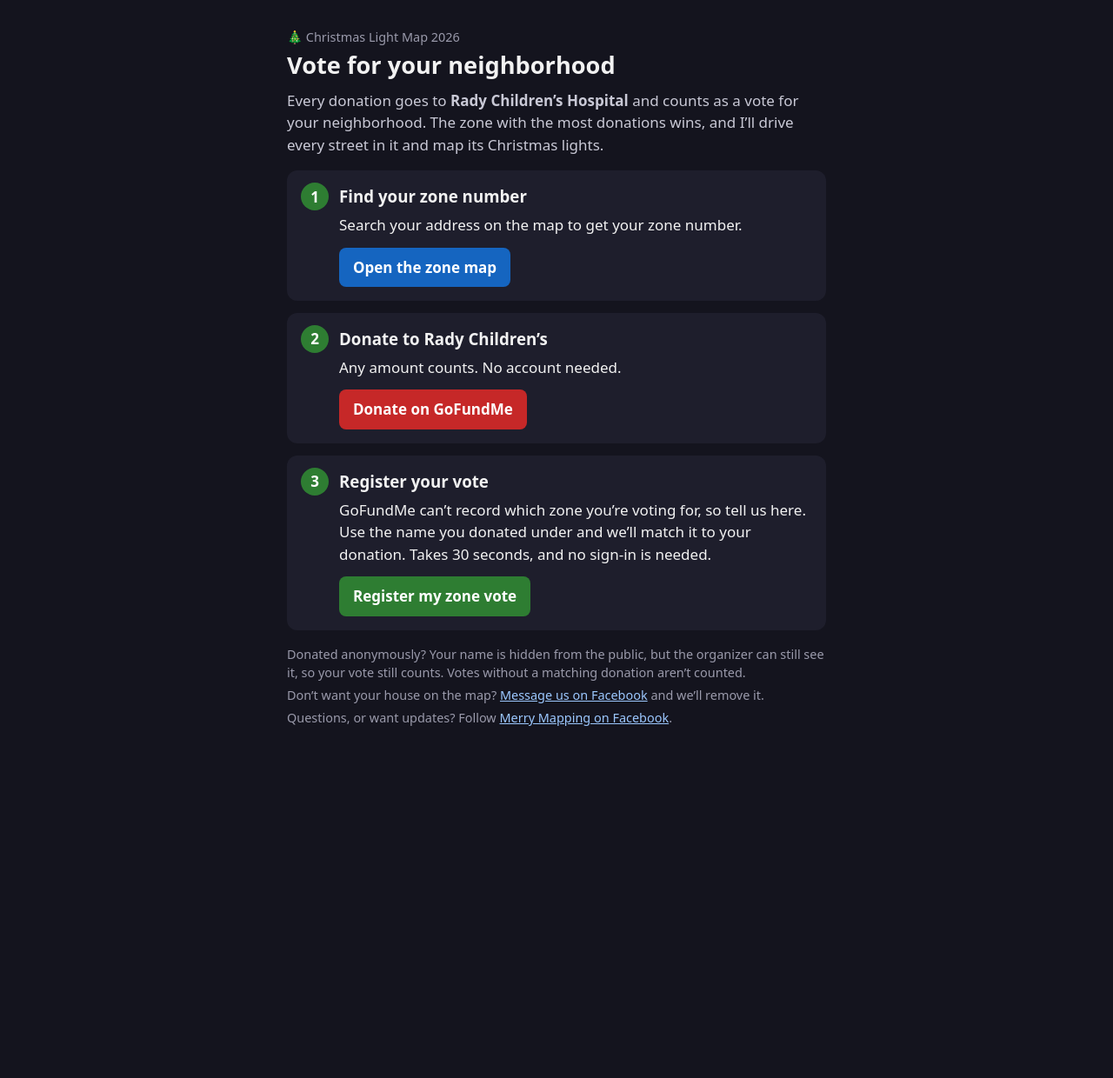
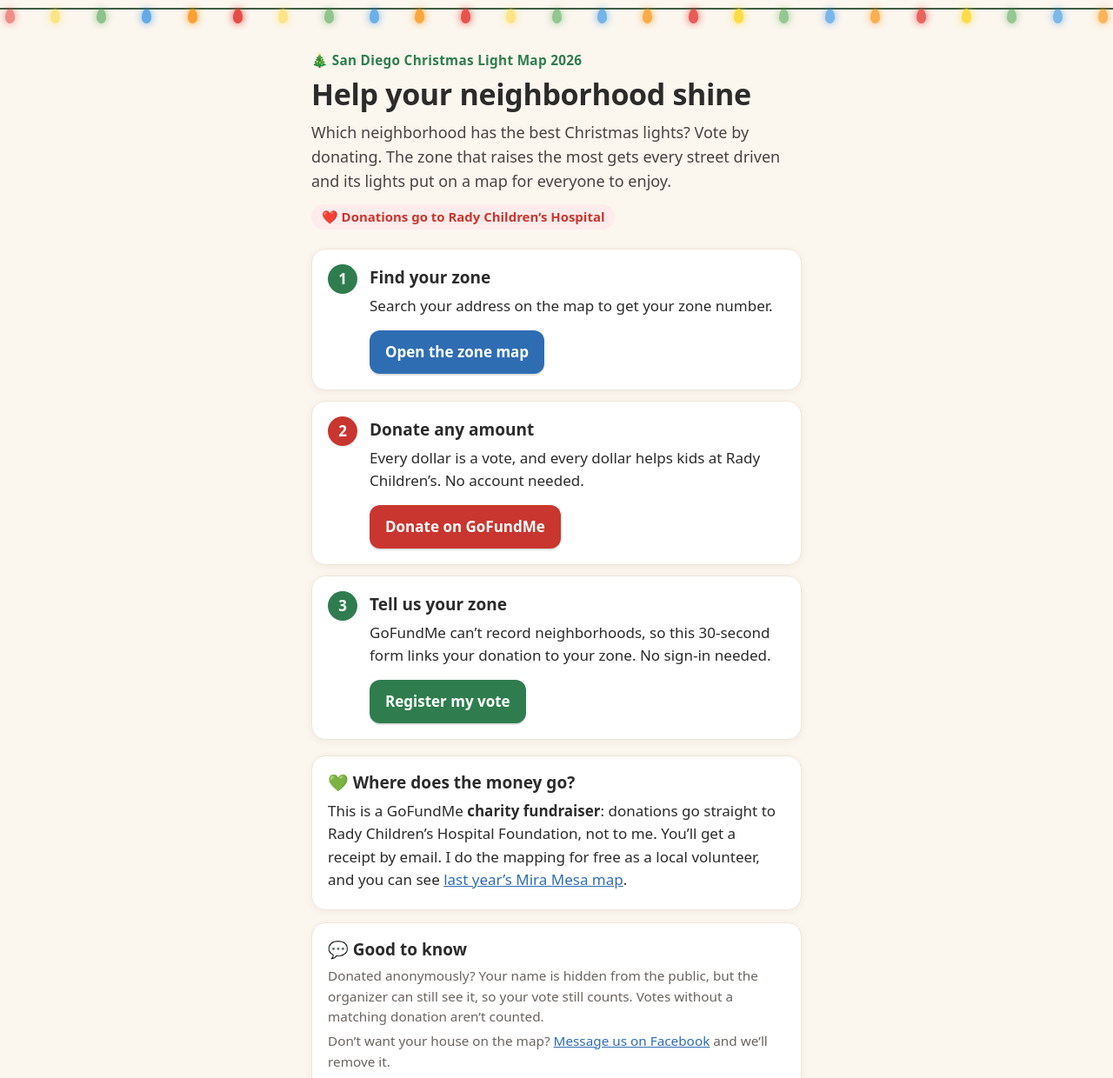
Before and after one commit to tim-fan/festivity-site, a plain HTML site: page 2026/vote/index.html in a window 1280 px wide. Shown: the top 1240 px of the page at 87% size. Before the commit the page ends 901 px from the top, so only its background shows below. Drawn offline with Linux system fonts and the light colour scheme.

Commit message:
Restyle vote page: light festive theme, friendlier copy, where-the-money-goes section
Co-Authored-By: Claude Opus 5.5 <noreply@anthropic.com>

```diff
--- a/2026/vote/index.html
+++ b/2026/vote/index.html
@@ -3,44 +3,71 @@
 <meta name="viewport" content="width=device-width,initial-scale=1">
 <title>Vote for your neighborhood – Christmas Light Map 2026</title>
 <meta name="description" content="Donate to Rady Children's Hospital and vote for which San Diego neighborhood gets its Christmas lights mapped.">
+<meta property="og:title" content="Which San Diego neighborhood has the best Christmas lights?">
+<meta property="og:description" content="Donate to Rady Children's Hospital to vote. The winning neighborhood gets every street's lights mapped.">
 <style>
- body{margin:0;background:#14141e;color:#f2f2f2;font:17px/1.5 system-ui,sans-serif}
- main{max-width:620px;margin:0 auto;padding:28px 18px 60px}
- h1{font-size:1.6em;line-height:1.2;margin:.2em 0 .4em}
- .lead{color:#c9c9d6}
- ol{padding:0;list-style:none;counter-reset:s}
- ol>li{counter-increment:s;background:#1e1e2c;border-radius:12px;padding:16px 16px 16px 60px;margin:14px 0;position:relative}
- ol>li::before{content:counter(s);position:absolute;left:16px;top:14px;width:32px;height:32px;border-radius:50%;background:#2e7d32;color:#fff;
+ :root{--bg:#fbf6ee;--card:#fff;--ink:#2b2b2b;--soft:#6b6460;--red:#c8362f;--green:#2f7d4f;--blue:#2f6db3;--line:#efe6da}
+ *{box-sizing:border-box}
+ body{margin:0;background:var(--bg);color:var(--ink);font:17px/1.55 system-ui,-apple-system,"Segoe UI",Roboto,sans-serif}
+ .lights{display:flex;justify-content:space-between;padding:0 6px;height:34px;overflow:hidden;
+   background:linear-gradient(transparent 9px,#3d5a40 9px,#3d5a40 11px,transparent 11px)}
+ .lights span{width:11px;height:17px;margin-top:10px;border-radius:50% 50% 50% 50%/60% 60% 40% 40%;background:var(--c);
+   box-shadow:0 0 10px var(--c);animation:glow 2.4s ease-in-out var(--d) infinite alternate}
+ @keyframes glow{from{opacity:.55}to{opacity:1}}
+ @media (prefers-reduced-motion:reduce){.lights span{animation:none}}
+ main{max-width:600px;margin:0 auto;padding:18px 18px 56px}
+ .kicker{color:var(--green);font-weight:600;font-size:.9em;letter-spacing:.02em;margin:6px 0 0}
+ h1{font-size:2em;line-height:1.15;margin:.2em 0 .35em;letter-spacing:-.01em}
+ .lead{font-size:1.06em;color:#4a4440;margin:0 0 6px}
+ .rady{display:inline-block;background:#fdeceb;color:var(--red);border-radius:999px;padding:3px 12px;font-weight:600;font-size:.88em;margin:6px 0 4px}
+ #zone-box{display:none;background:#fff8e1;border:2px dashed #f2c94c;border-radius:14px;padding:12px 16px;margin:16px 0 4px;font-size:1.05em}
+ #zone-box b{color:#9a6b00}
+ ol{padding:0;list-style:none;counter-reset:s;margin:18px 0}
+ ol>li{counter-increment:s;background:var(--card);border:1px solid var(--line);border-radius:16px;padding:18px 18px 18px 66px;margin:12px 0;position:relative;
+   box-shadow:0 2px 10px rgba(80,50,20,.06)}
+ ol>li::before{content:counter(s);position:absolute;left:18px;top:17px;width:34px;height:34px;border-radius:50%;background:var(--green);color:#fff;
    font-weight:700;display:flex;align-items:center;justify-content:center}
- h2{font-size:1.1em;margin:0 0 .3em}
- p{margin:.3em 0}
- .btn{display:inline-block;margin-top:8px;padding:10px 16px;border-radius:8px;background:#2e7d32;color:#fff;text-decoration:none;font-weight:600}
- .btn.blue{background:#1565c0}.btn.red{background:#c62828}
- .btn.disabled{background:#555;pointer-events:none}
- #zone-box{display:none;background:#33301a;border:1px solid #ffd54f;border-radius:10px;padding:10px 14px;margin:12px 0}
- #zone-box b{color:#ffd54f}
- small,.fine{color:#9a9aab;font-size:.85em}
- a{color:#9cc8ff}
+ ol>li:nth-child(2)::before{background:var(--red)}
+ h2{font-size:1.12em;margin:0 0 .2em}
+ p{margin:.25em 0}
+ .btn{display:inline-block;margin-top:10px;padding:12px 18px;border-radius:12px;background:var(--green);color:#fff;text-decoration:none;font-weight:600;
+   box-shadow:0 2px 0 rgba(0,0,0,.12)}
+ .btn:hover{filter:brightness(1.07)} .btn.blue{background:var(--blue)} .btn.red{background:var(--red)}
+ .card{background:var(--card);border:1px solid var(--line);border-radius:16px;padding:16px 18px;margin:14px 0;box-shadow:0 2px 10px rgba(80,50,20,.05)}
+ .card h2{display:flex;gap:8px;align-items:center}
+ .fine{color:var(--soft);font-size:.9em}
+ a{color:var(--blue)}
+ footer{text-align:center;color:var(--soft);font-size:.88em;margin-top:26px}
 </style></head>
-<body><main>
-<p class="fine">&#127876; Christmas Light Map 2026</p>
-<h1>Vote for your neighborhood</h1>
-<p class="lead">Every donation goes to <b>Rady Children&rsquo;s Hospital</b> and counts as a vote for your neighborhood. The zone with the most donations wins, and I&rsquo;ll drive every street in it and map its Christmas lights.</p>
-<div id="zone-box">You&rsquo;re voting for <b id="zone-label"></b>.</div>
+<body>
+<div class="lights" aria-hidden="true"><span style="--c:#e53935;--d:0.00s"></span><span style="--c:#fdd835;--d:0.37s"></span><span style="--c:#43a047;--d:0.74s"></span><span style="--c:#1e88e5;--d:1.11s"></span><span style="--c:#fb8c00;--d:1.48s"></span><span style="--c:#e53935;--d:1.85s"></span><span style="--c:#fdd835;--d:0.22s"></span><span style="--c:#43a047;--d:0.59s"></span><span style="--c:#1e88e5;--d:0.96s"></span><span style="--c:#fb8c00;--d:1.33s"></span><span style="--c:#e53935;--d:1.70s"></span><span style="--c:#fdd835;--d:0.07s"></span><span style="--c:#43a047;--d:0.44s"></span><span style="--c:#1e88e5;--d:0.81s"></span><span style="--c:#fb8c00;--d:1.18s"></span><span style="--c:#e53935;--d:1.55s"></span><span style="--c:#fdd835;--d:1.92s"></span><span style="--c:#43a047;--d:0.29s"></span><span style="--c:#1e88e5;--d:0.66s"></span><span style="--c:#fb8c00;--d:1.03s"></span><span style="--c:#e53935;--d:1.40s"></span><span style="--c:#fdd835;--d:1.77s"></span><span style="--c:#43a047;--d:0.14s"></span><span style="--c:#1e88e5;--d:0.51s"></span><span style="--c:#fb8c00;--d:0.88s"></span></div>
+<main>
+<p class="kicker">&#127876; San Diego Christmas Light Map 2026</p>
+<h1>Help your neighborhood shine</h1>
+<p class="lead">Which neighborhood has the best Christmas lights? Vote by donating. The zone that raises the most gets every street driven and its lights put on a map for everyone to enjoy.</p>
+<span class="rady">&#10084;&#65039; Donations go to Rady Children&rsquo;s Hospital</span>
+<div id="zone-box">&#127775; You&rsquo;re voting for <b id="zone-label"></b>. Great choice!</div>
 <ol>
- <li><h2>Find your zone number</h2>
+ <li><h2>Find your zone</h2>
   <p>Search your address on the map to get your zone number.</p>
   <a class="btn blue" href="/2026/zones/">Open the zone map</a></li>
- <li><h2>Donate to Rady Children&rsquo;s</h2>
-  <p>Any amount counts. No account needed.</p>
+ <li><h2>Donate any amount</h2>
+  <p>Every dollar is a vote, and every dollar helps kids at Rady Children&rsquo;s. No account needed.</p>
   <a class="btn red" id="donate" href="https://gofund.me/ba119d164" target="_blank" rel="noopener">Donate on GoFundMe</a></li>
- <li><h2>Register your vote</h2>
-  <p>GoFundMe can&rsquo;t record which zone you&rsquo;re voting for, so tell us here. Use the name you donated under and we&rsquo;ll match it to your donation. Takes 30 seconds, and no sign-in is needed.</p>
-  <a class="btn" id="vote" href="https://docs.google.com/forms/d/e/1FAIpQLSf8WkAVcSQsFZQ002nFmgO8-Ksep6SAGbmK_ohJSQ_hKLJr7Q/viewform" target="_blank" rel="noopener">Register my zone vote</a></li>
+ <li><h2>Tell us your zone</h2>
+  <p>GoFundMe can&rsquo;t record neighborhoods, so this 30-second form links your donation to your zone. No sign-in needed.</p>
+  <a class="btn" id="vote" href="https://docs.google.com/forms/d/e/1FAIpQLSf8WkAVcSQsFZQ002nFmgO8-Ksep6SAGbmK_ohJSQ_hKLJr7Q/viewform" target="_blank" rel="noopener">Register my vote</a></li>
 </ol>
-<p class="fine">Donated anonymously? Your name is hidden from the public, but the organizer can still see it, so your vote still counts. Votes without a matching donation aren&rsquo;t counted.</p>
-<p class="fine">Don&rsquo;t want your house on the map? <a href="https://www.facebook.com/people/Merry-Mapping/61597029742696/" target="_blank" rel="noopener">Message us on Facebook</a> and we&rsquo;ll remove it.</p>
-<p class="fine">Questions, or want updates? Follow <a href="https://www.facebook.com/people/Merry-Mapping/61597029742696/" target="_blank" rel="noopener">Merry Mapping on Facebook</a>.</p>
+<div class="card">
+ <h2>&#128154; Where does the money go?</h2>
+ <p>This is a GoFundMe <b>charity fundraiser</b>: donations go straight to Rady Children&rsquo;s Hospital Foundation, not to me. You&rsquo;ll get a receipt by email. I do the mapping for free as a local volunteer, and you can see <a href="https://tim-fan.github.io/festivity/mira_mesa/" target="_blank" rel="noopener">last year&rsquo;s Mira Mesa map</a>.</p>
+</div>
+<div class="card">
+ <h2>&#128172; Good to know</h2>
+ <p class="fine">Donated anonymously? Your name is hidden from the public, but the organizer can still see it, so your vote still counts. Votes without a matching donation aren&rsquo;t counted.</p>
+ <p class="fine">Don&rsquo;t want your house on the map? <a href="https://www.facebook.com/people/Merry-Mapping/61597029742696/" target="_blank" rel="noopener">Message us on Facebook</a> and we&rsquo;ll remove it.</p>
+</div>
+<footer>Questions or updates: follow <a href="https://www.facebook.com/people/Merry-Mapping/61597029742696/" target="_blank" rel="noopener">Merry Mapping on Facebook</a> &#127873;</footer>
 </main>
 <script>
 (function(){
```
